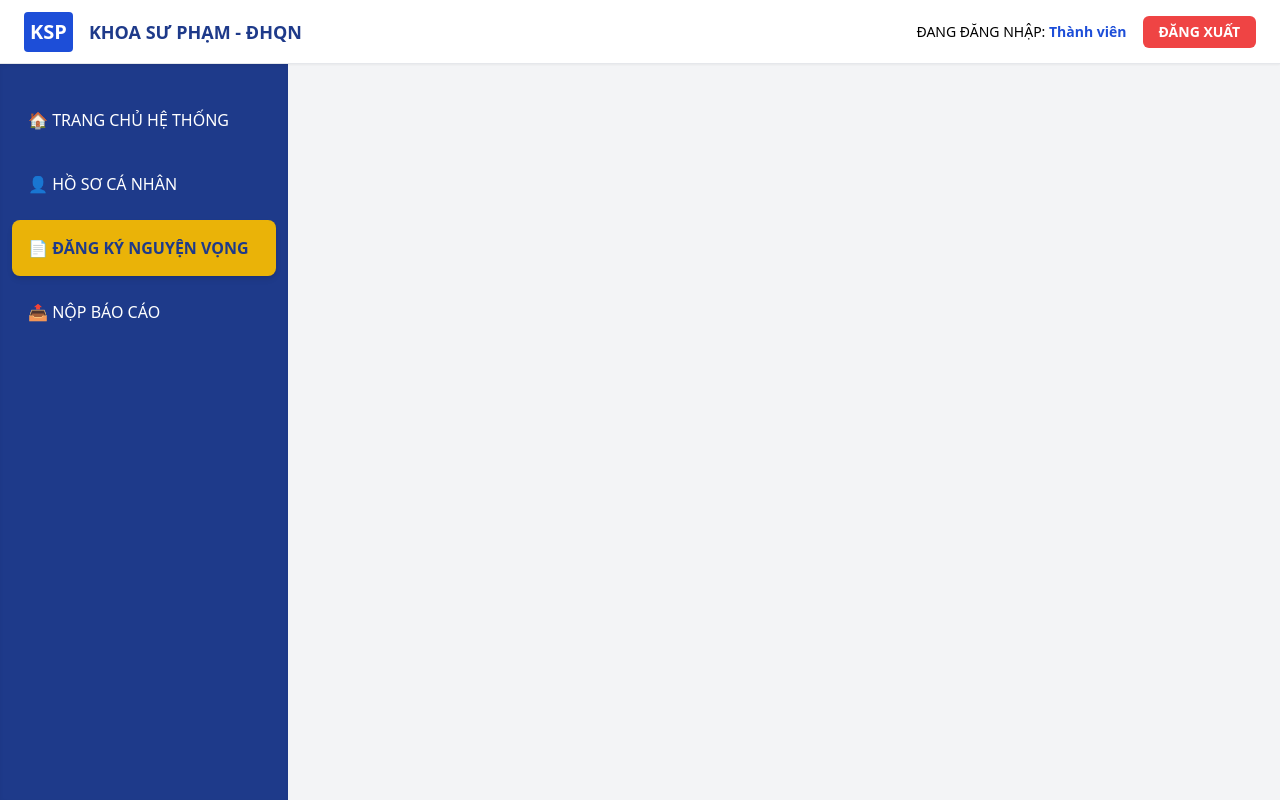
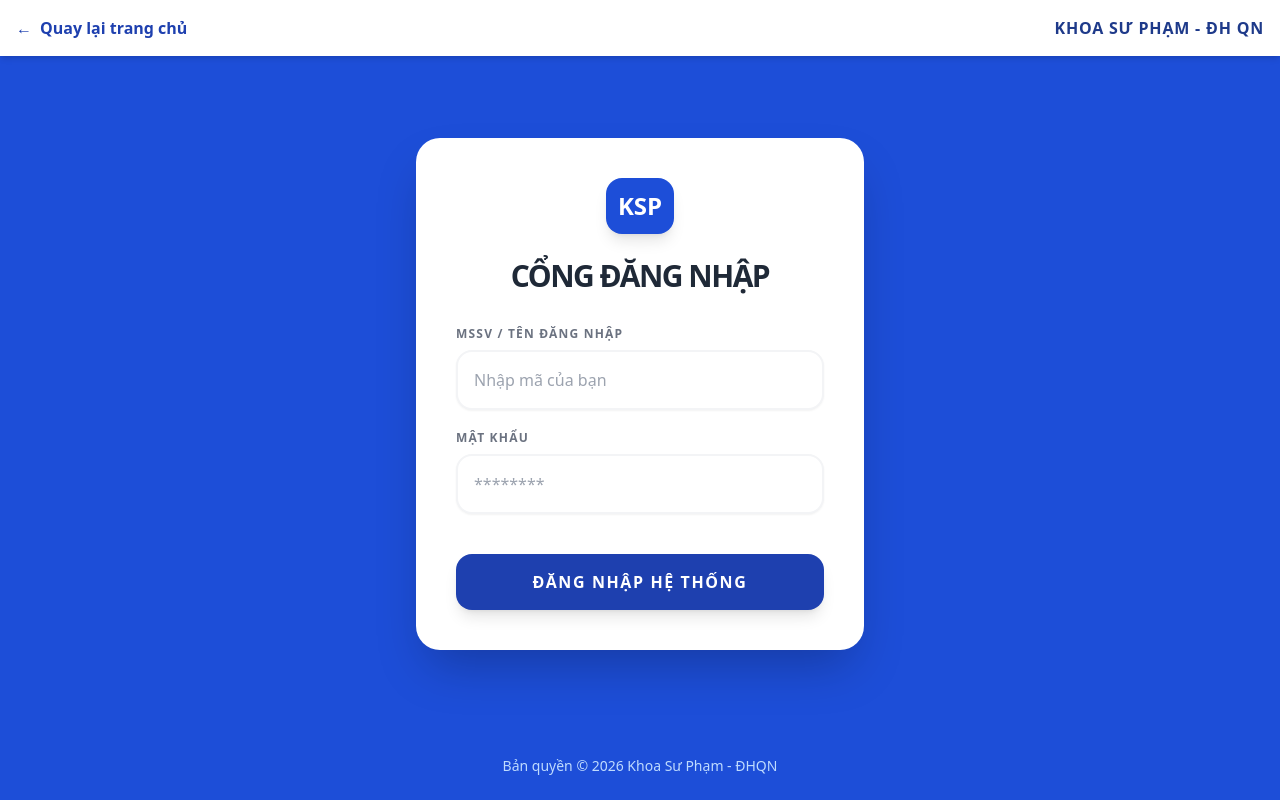
Before and after one commit to lethingocnhat462-ux/QuanLyThucTap_Nhom8, a React (Create React App) app in the folder frontend/: page /login in a window 1280 px wide. Built offline with nearby package versions, Linux system fonts and the light colour scheme.

Commit message:
fix lỗi điều hướng

```diff
--- a/frontend/src/App.js
+++ b/frontend/src/App.js
@@ -1,28 +1,31 @@
 import React from 'react';
 import { BrowserRouter as Router, Routes, Route, Link } from 'react-router-dom';
 import RegistrationPage from './pages/RegistrationPage';
+import HomePage from './pages/HomePage';
+import LoginPage from './pages/LoginPage';
+import ProfilePage from './pages/ProfilePage';
 
 const App = () => {
   return (
     <Router>
-      <div className="flex flex-col h-screen">
-        {/* 1. THANH NGANG TRÊN CÙNG */}
-        <nav className="h-16 bg-white shadow-sm border-b flex items-center justify-between px-6 z-50">
-          <div className="flex items-center gap-4">
-            <div className="bg-blue-700 text-white p-1.5 rounded font-bold text-xl">KSP</div>
-            <h1 className="font-bold text-blue-900 text-lg">KHOA SƯ PHẠM - ĐHQN</h1>
+      <Routes>
+        {/* Trang chủ và Đăng nhập không có Sidebar */}
+        <Route path="/" element={<HomePage />} />
+        <Route path="/login" element={<LoginPage />} />
+
+        {/* Các trang chức năng của Sinh viên */}
+        <Route
+          path="/*"
+          element={
+            <div className="flex h-screen overflow-hidden">
+              {/* THANH DỌC BÊN TRÁI (SIDEBAR) */}
+              <aside className="w-72 bg-[#1e3a8a] text-white flex flex-col shadow-inner">
+                {/* Logo KSP nhỏ ở đầu Sidebar cho chuyên nghiệp */}
+                <div className="p-6 flex items-center gap-3 border-b border-blue-800">
+                  <div className="bg-white text-blue-800 px-2 py-1 rounded font-bold">KSP</div>
+                  <span className="font-bold text-sm">QUẢN LÝ THỰC TẬP</span>
                 </div>
-          <div className="flex items-center gap-4 text-sm font-medium">
-            <span className="hidden md:block">ĐANG ĐĂNG NHẬP: <b className="text-blue-700">Thành viên</b></span>
-            <button className="bg-red-500 text-white px-4 py-1.5 rounded-md font-bold hover:bg-red-600 transition-all">
-              ĐĂNG XUẤT
-            </button>
-          </div>
-        </nav>
 
-        <div className="flex flex-1 overflow-hidden">
-          {/* 2. THANH DỌC BÊN TRÁI - Sát mép trên cùng */}
-          <aside className="w-72 bg-[#1e3a8a] text-white flex flex-col shadow-inner">
                 <div className="flex flex-col p-3 gap-2 mt-4">
                   <Link to="/" className="flex items-center gap-3 p-4 hover:bg-blue-800 rounded-lg transition-colors">
                     🏠 TRANG CHỦ HỆ THỐNG
@@ -30,27 +33,31 @@
                   <Link to="/ho-so" className="flex items-center gap-3 p-4 hover:bg-blue-800 rounded-lg transition-colors">
                     👤 HỒ SƠ CÁ NHÂN
                   </Link>
-              <Link to="/dang-ky" className="flex items-center gap-3 p-4 bg-yellow-500 text-blue-900 font-bold rounded-lg shadow-md">
+                  <Link to="/dang-ky" className="flex items-center gap-3 p-4 hover:bg-blue-800 rounded-lg transition-colors">
                     📄 ĐĂNG KÝ NGUYỆN VỌNG
                   </Link>
+                  {/* LẤY LẠI NÚT NỘP BÁO CÁO Ở ĐÂY */}
                   <Link to="/nop-bao-cao" className="flex items-center gap-3 p-4 hover:bg-blue-800 rounded-lg transition-colors">
                     📤 NỘP BÁO CÁO
                   </Link>
                 </div>
               </aside>
 
-          {/* 3. NỘI DUNG CHÍNH - Đã xóa Banner trùng lặp */}
-          <main className="flex-1 bg-gray-100 overflow-y-auto p-8">
+              {/* NỘI DUNG CHÍNH (Header con đã nằm sẵn trong ProfilePage của bạn) */}
+              <main className="flex-1 bg-gray-100 overflow-y-auto">
                 <Routes>
+                  <Route path="/ho-so" element={<ProfilePage />} />
                   <Route path="/dang-ky" element={<RegistrationPage />} />
-              {/* Thêm các Route khác ở đây */}
+                  {/* Nhớ tạo file ReportPage.js nếu cần */}
+                  <Route path="/nop-bao-cao" element={<div>Trang nộp báo cáo</div>} />
                 </Routes>
               </main>
             </div>
-      </div>
+          }
+        />
+      </Routes>
     </Router>
   );
 };
 
-// DÒNG NÀY LÀ QUAN TRỌNG NHẤT ĐỂ SỬA LỖI CỦA BẠN
 export default App;
--- a/frontend/src/pages/LoginPage.js
+++ b/frontend/src/pages/LoginPage.js
@@ -3,63 +3,63 @@
 
 const LoginPage = () => {
   const navigate = useNavigate();
-
-  // 1. Khởi tạo State để lưu thông tin nhập liệu
   const [credentials, setCredentials] = useState({ mssv: '', password: '' });
 
-  // 2. Hàm xử lý khi người dùng gõ vào ô input
+  // Hàm xử lý khi nhập liệu
   const handleChange = (e) => {
     const { name, value } = e.target;
     setCredentials({ ...credentials, [name]: value });
   };
 
-  // 3. Hàm xử lý logic Đăng nhập
+  // Hàm xử lý đăng nhập
   const handleLogin = async (e) => {
     e.preventDefault();
     try {
       const response = await fetch('http://localhost/api_login.php', {
-        method: 'POST',
-        headers: { 'Content-Type': 'application/json' },
-        body: JSON.stringify(credentials),
-      });
+  method: 'POST',
+  headers: { 'Content-Type': 'application/json' },
+  body: JSON.stringify(credentials),
+});
 
       const result = await response.json();
 
       if (result.status === "success") {
-        // Lưu thông tin user vào localStorage
         localStorage.setItem('user', JSON.stringify(result.user));
-
         alert("✅ Đăng nhập thành công!");
 
-        // Điều hướng dựa trên quyền (Quyen)
         const role = result.user.Quyen;
-        if (role === 'admin') navigate('/admin/profile');
-        else if (role === 'sinhvien') navigate('/student/profile');
-        else if (role === 'giangvien') navigate('/teacher/profile');
-        else if (role === 'giaovien_pt') navigate('/mentor/profile');
-        else navigate('/profile');
+        if (role === 'sinhvien') {
+          navigate('/ho-so');
+        } else if (role === 'admin') {
+          navigate('/admin/profile');
+        } else {
+          navigate('/ho-so');
+        }
       } else {
         alert("❌ " + result.message);
       }
     } catch (error) {
       console.error("🔥 Lỗi kết nối:", error);
-      alert("Không kết nối được với Server. Hãy kiểm tra Docker!");
+      alert("Không kết nối được với Server. Đừng quên bật XAMPP hoặc Docker nhé!");
     }
   };
 
-  // 4. Giao diện trang đăng nhập
   return (
-    <div className="min-h-screen bg-blue-700 flex flex-col">
+    <div className="min-h-screen bg-blue-700 flex flex-col font-sans">
       {/* Header */}
       <div className="bg-white p-4 flex justify-between items-center shadow-md">
-        <button onClick={() => navigate('/')} className="text-blue-800 font-semibold hover:underline">
-          ← Quay lại trang chủ
+        <button onClick={() => navigate('/')} className="text-blue-800 font-semibold hover:underline flex items-center gap-2">
+          <span>←</span> Quay lại trang chủ
         </button>
         <span className="font-bold text-blue-900 uppercase tracking-wider">Khoa Sư Phạm - ĐH QN</span>
       </div>
 
       <div className="flex-grow flex items-center justify-center p-4">
+        {/* Form đăng nhập */}
         <form onSubmit={handleLogin} className="bg-white p-10 rounded-3xl shadow-2xl w-full max-w-md">
+          <div className="flex justify-center mb-6">
+              <div className="bg-blue-700 text-white p-3 rounded-2xl font-bold text-2xl shadow-lg">KSP</div>
+          </div>
           <h2 className="text-3xl font-black text-center text-gray-800 mb-8 uppercase tracking-tighter">Cổng đăng nhập</h2>
 
           <div className="space-y-5">
@@ -71,7 +71,7 @@
                 value={credentials.mssv}
                 onChange={handleChange}
                 placeholder="Nhập mã của bạn"
-                className="w-full p-4 border-2 border-gray-100 rounded-2xl outline-none focus:border-blue-500 transition-all shadow-sm"
+                className="w-full p-4 border-2 border-gray-100 rounded-2xl outline-none focus:border-blue-500 transition-all shadow-sm text-gray-700"
                 required
               />
             </div>
@@ -83,14 +83,14 @@
                 value={credentials.password}
                 onChange={handleChange}
                 placeholder="********"
-                className="w-full p-4 border-2 border-gray-100 rounded-2xl outline-none focus:border-blue-500 transition-all shadow-sm"
+                className="w-full p-4 border-2 border-gray-100 rounded-2xl outline-none focus:border-blue-500 transition-all shadow-sm text-gray-700"
                 required
               />
             </div>
           </div>
 
           <button type="submit" className="w-full bg-blue-800 text-white font-black py-4 rounded-2xl mt-10 hover:bg-blue-900 transition-all transform hover:scale-[1.02] active:scale-95 shadow-lg uppercase tracking-widest">
-            Đăng nhập ngay
+            Đăng nhập hệ thống
           </button>
         </form>
       </div>
```
Also changed, not shown: 1 other file (tests, documents, lock files or other folders). Lines whose indentation alone changed are shown as unchanged.
